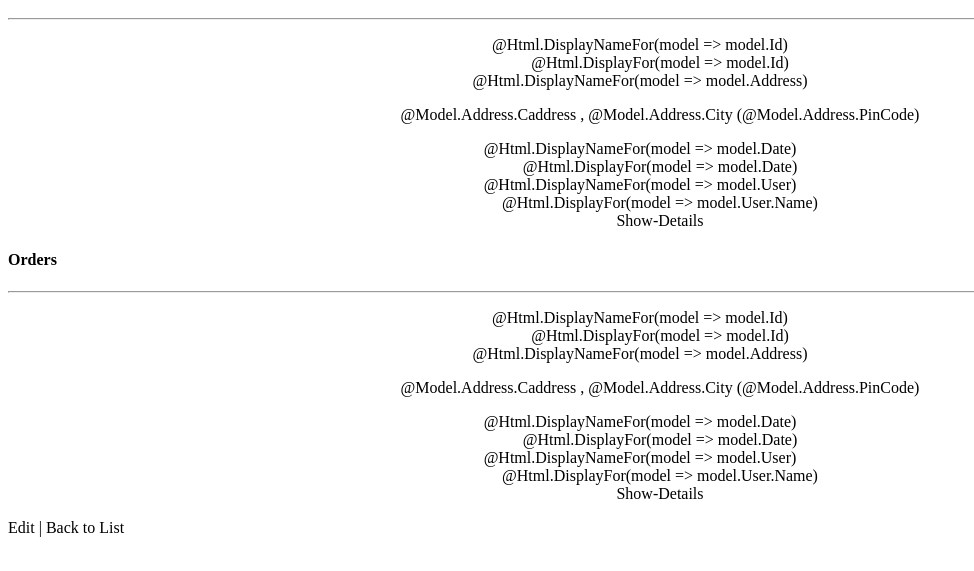
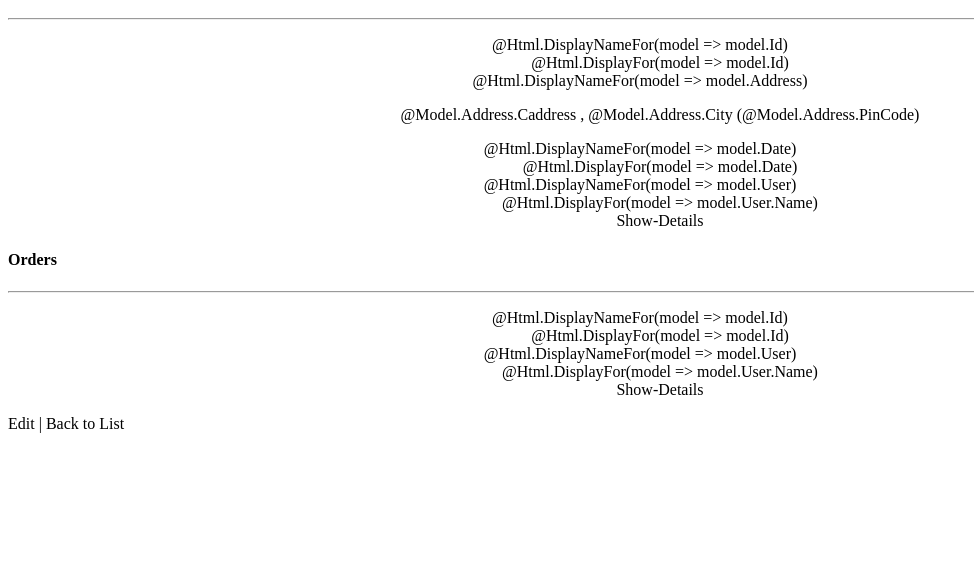
Before and after one commit to ChandoliaDeep/Ecommerceproject, a plain HTML site: page index.html in a window 1280 px wide. Shown: the part 127-698 px from the top of the page, without its empty margins (0-974 px from the left). Drawn offline with Linux system fonts and the light colour scheme.

Commit message:
DELE
SDDFSF

```diff
--- a/index.html
+++ b/index.html
@@ -58,18 +58,7 @@
         <dd class = "col-sm-10">
             @Html.DisplayFor(model => model.Id)
         </dd>
-        <dt class = "col-sm-2">
-            @Html.DisplayNameFor(model => model.Address)
-        </dt>
-        <dd class = "col-sm-10">
-            <p>@Model.Address.Caddress , @Model.Address.City (@Model.Address.PinCode)</p>
-        </dd>
-        <dt class = "col-sm-2">
-            @Html.DisplayNameFor(model => model.Date)
-        </dt>
-        <dd class = "col-sm-10">
-            @Html.DisplayFor(model => model.Date)
-        </dd>
+
         <dt class = "col-sm-2">
             @Html.DisplayNameFor(model => model.User)
         </dt>
```
